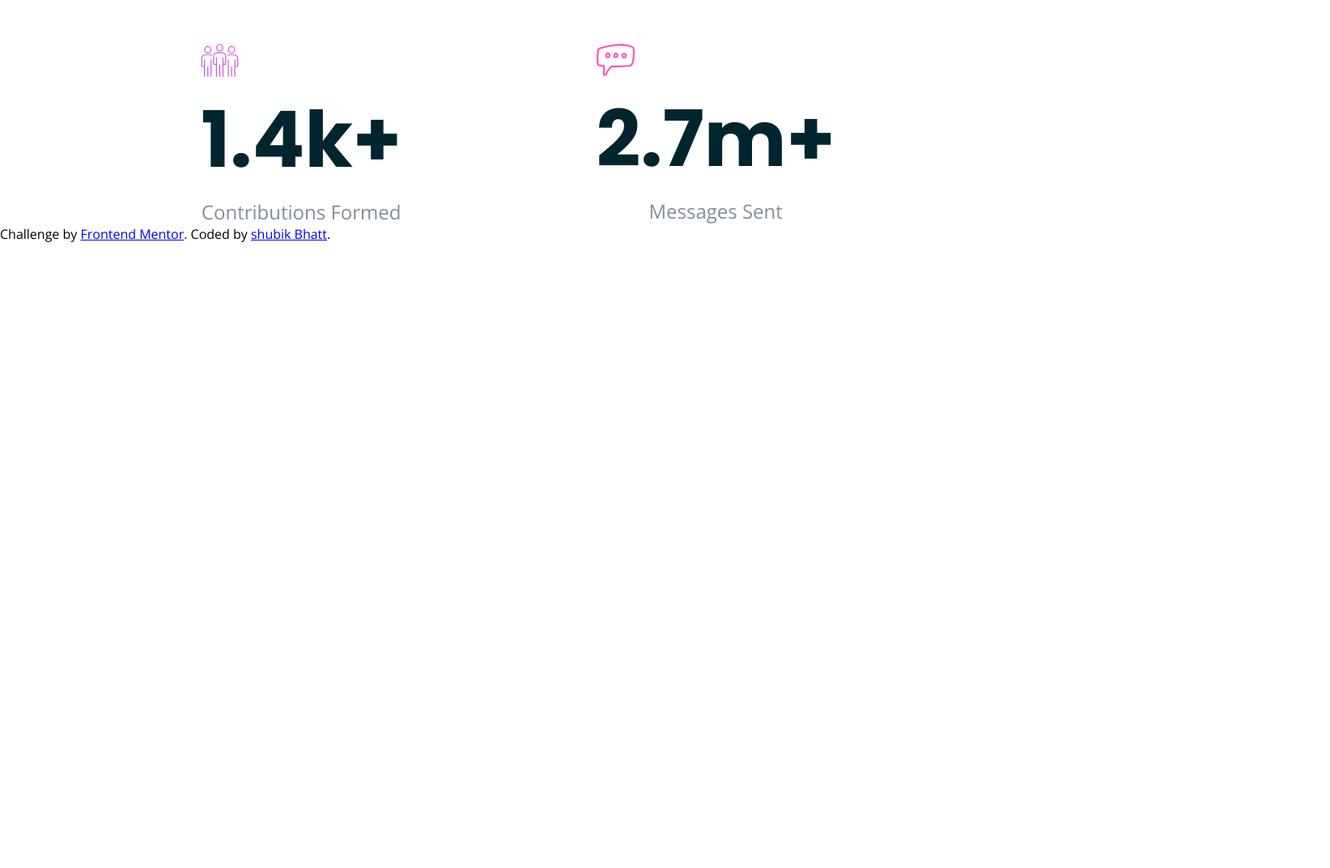
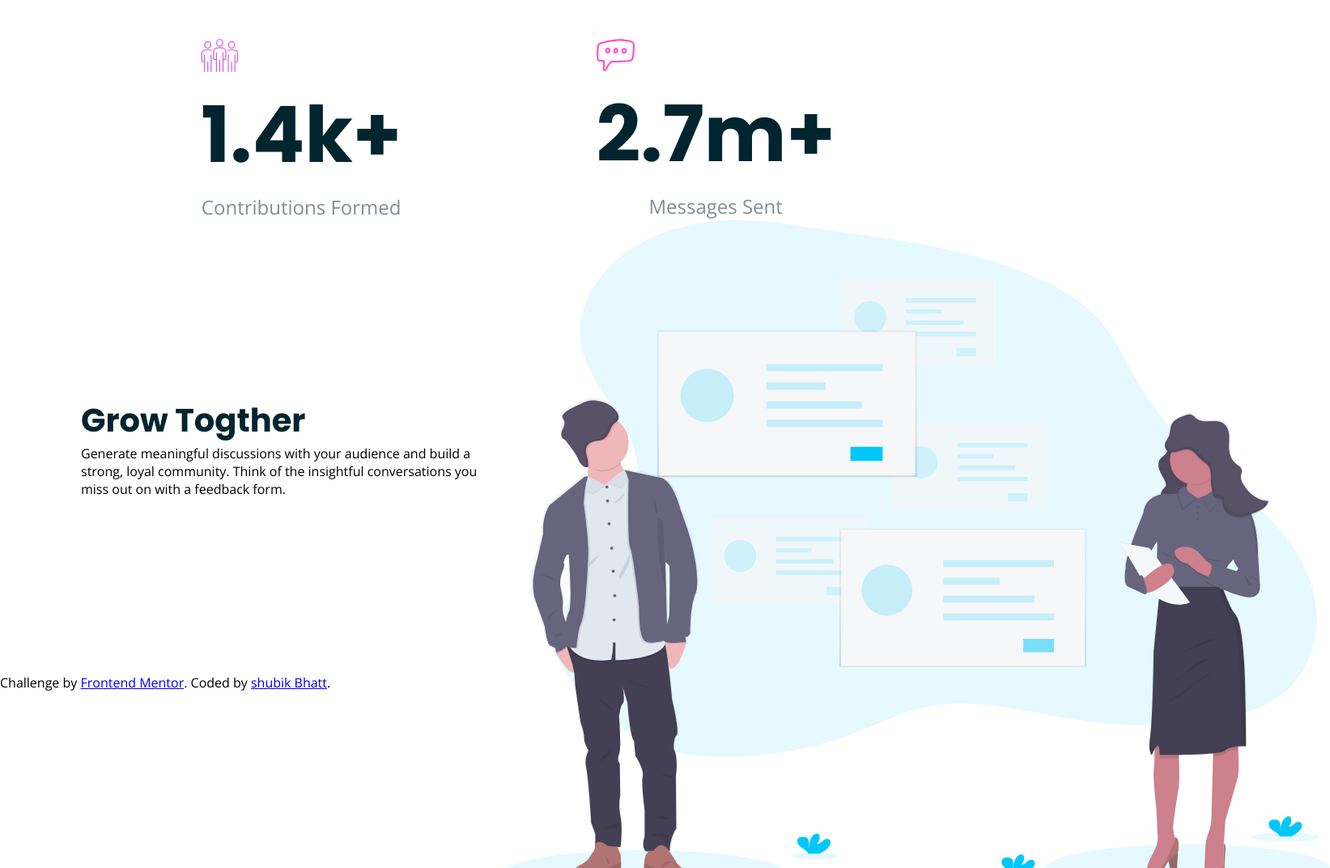
Before and after one commit to ShubikB/Huddle-landing-page-with-curved-section, a plain HTML site: page index.html in a window 1280 px wide. Shown: the part 1556-2628 px from the top of the page at 81% size, 1643 px wide, since content can reach past the window. Before the commit the page ends 1856 px from the top, so only its background shows below. Drawn offline with nearby package versions, Linux system fonts and the light colour scheme.

Commit message:
added a Feature Sction

```diff
--- a/index.html
+++ b/index.html
@@ -68,6 +68,20 @@
     </div>
   </section>
 
+  <section class="features flex-center">
+    <div class="feature-container flex-center">
+
+      <div class="feature-description">
+        <h3>Grow Togther</h3>
+        <p>Generate meaningful discussions with your audience and build a strong, loyal community. Think of the insightful conversations you miss out on with a feedback form. </p>
+      </div>
+      <div class="feature-img">
+        <img src="./images/illustration-grow-together.svg" alt="">
+
+      </div>
+    </div>
+  </section>
+
 
 
 
--- a/style.css
+++ b/style.css
@@ -111,7 +111,7 @@ h1, h2, h3, h4, h5, h6{
 
 .hero-img{
     margin-top: 120px;
-    width: 100%;
+    width: 1016px;
     height: auto;
 }
 
@@ -139,3 +139,27 @@ h1, h2, h3, h4, h5, h6{
     text-align: center;
     color: #808E9A;
  }
+
+
+ /* Features Section */
+
+ .feature-container{
+    width:1180px;
+
+
+
+ }
+.feature-description h3{
+    font-size: 40px;
+}
+
+.feature-description p{
+    font-size: 16px;
+    height: auto;
+    width: 520px;
+}
+
+.feature-img {
+    width: 560px;
+    height: 560px;
+}
```
